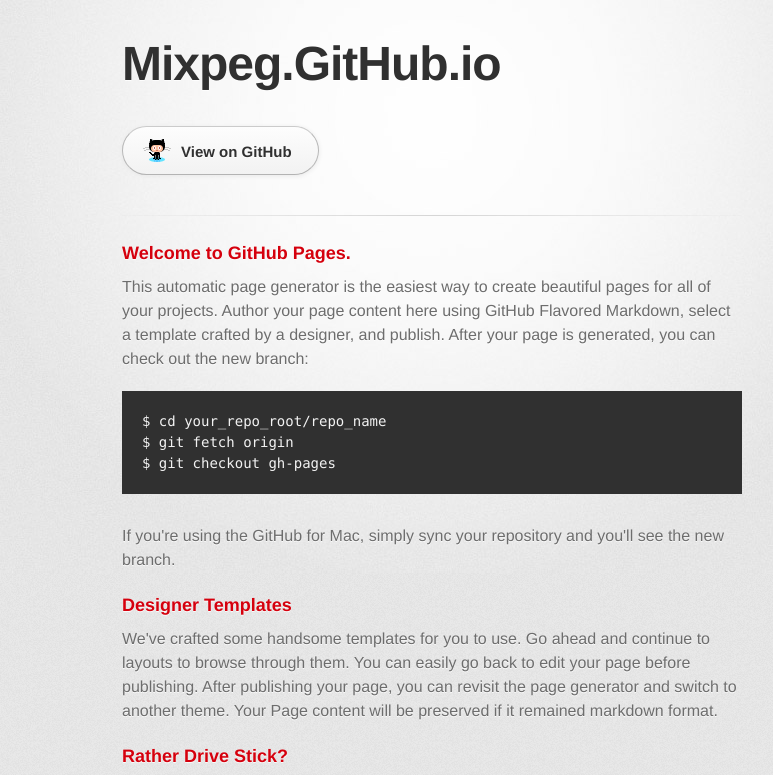
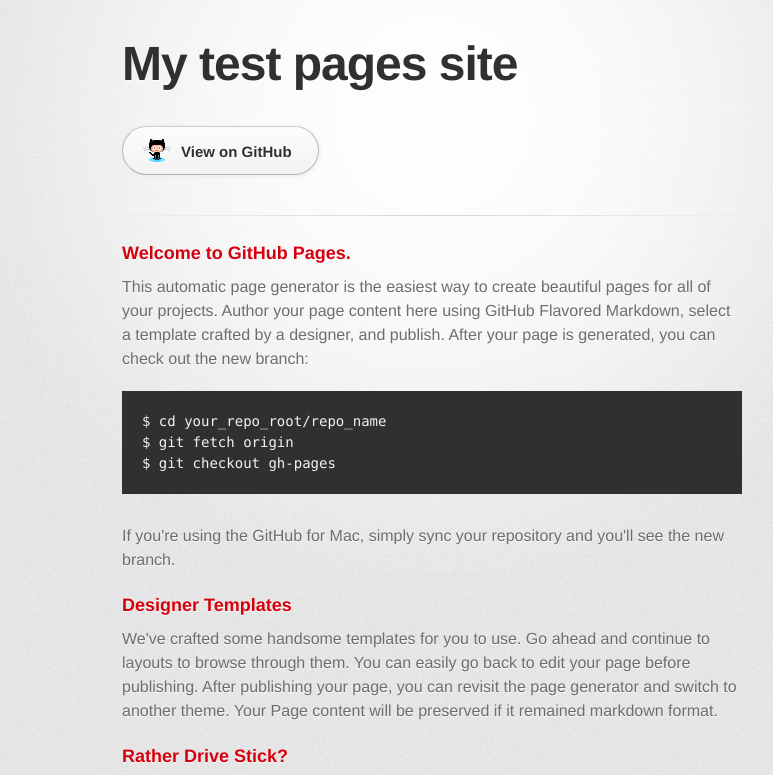
Before and after one commit to mixpeg/mixpeg.github.io, a plain HTML site: page index.html in a window 1280 px wide. Shown: the top 775 px of the page, without its empty margins (208-981 px from the left). Drawn offline with Linux system fonts and the light colour scheme; a web font is replaced by a local one.

Commit message:
Update index.html

```diff
--- a/index.html
+++ b/index.html
@@ -18,7 +18,7 @@
       <div class="inner">
 
         <header>
-          <h1>Mixpeg.GitHub.io</h1>
+          <h1>My test pages site</h1>
           <h2></h2>
         </header>
 
```
